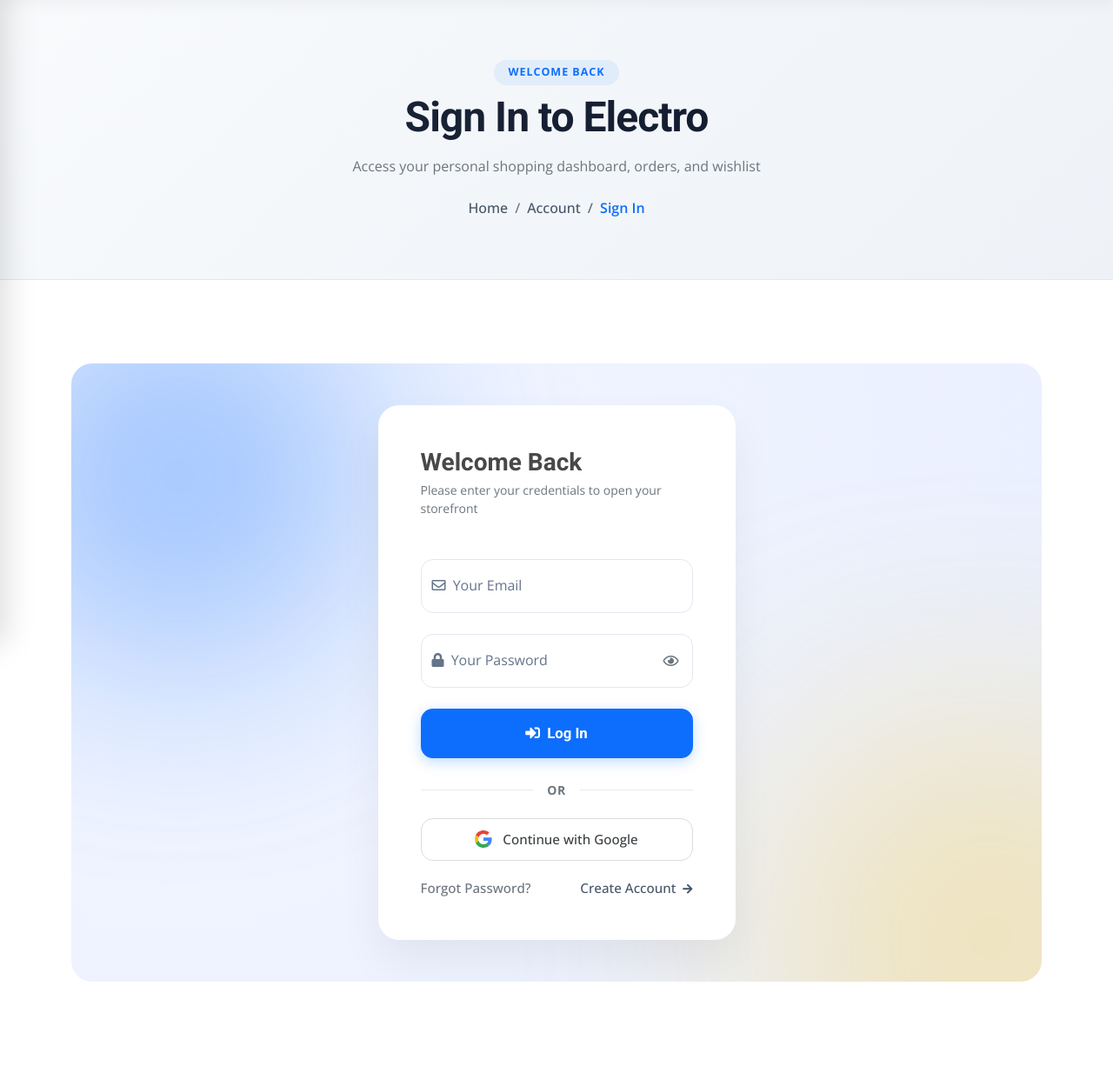
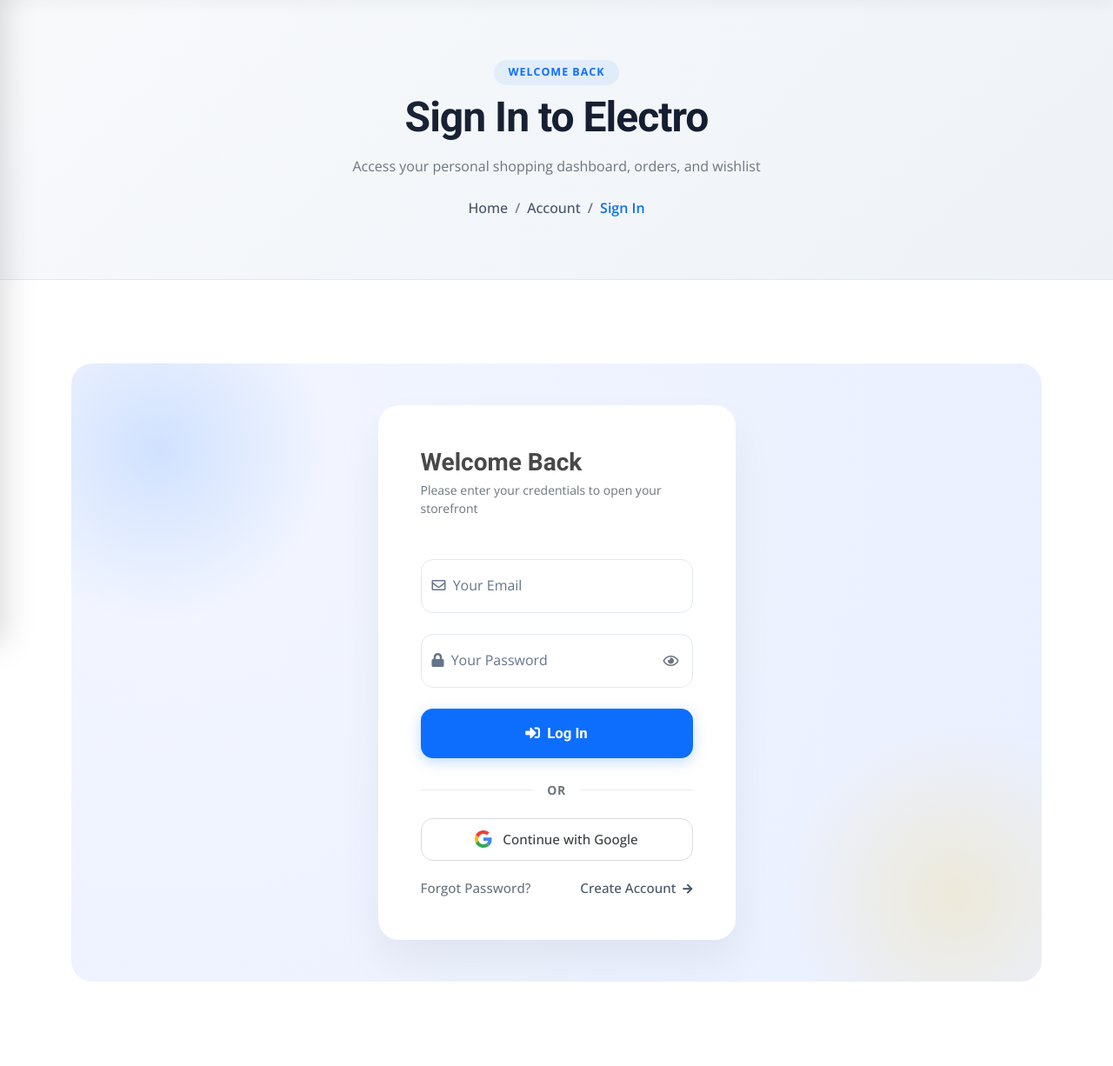
Before and after one commit to hetikpatel182-glitch/hetik-final-project, a Django app: page /login/ in a window 1280 px wide. Shown: the part 61-1287 px from the top of the page at 87% size. Run offline with Django 5.2, Linux system fonts and the light colour scheme; parts of the project's set-up code (start-up, migrations or seed data) failed here and were passed over; some libraries are stand-ins or nearby versions.

Commit message:
Speed and performance optimizations

```diff
--- a/myapp/templates/login.html
+++ b/myapp/templates/login.html
@@ -20,27 +20,20 @@
             width: 400px;
             height: 400px;
             border-radius: 50%;
-            filter: blur(120px);
-            opacity: 0.4;
+            /* Removed heavy blur filter & animation for performance */
+            opacity: 0.15;
             z-index: 1;
             pointer-events: none;
-            animation: orbFloat 12s ease-in-out infinite alternate;
         }
         .orb-1 {
-            background: #0d6efd;
+            background: radial-gradient(circle, #0d6efd 0%, transparent 70%);
             top: -100px;
             left: -100px;
         }
         .orb-2 {
-            background: #ffc107;
+            background: radial-gradient(circle, #ffc107 0%, transparent 70%);
             bottom: -100px;
             right: -100px;
-            animation-delay: -6s;
-        }
-
-        @keyframes orbFloat {
-            0% { transform: translate(0, 0) scale(1); }
-            100% { transform: translate(40px, 50px) scale(1.15); }
         }
 
         /* E-commerce Split Grid Wrapper */
--- a/myapp/views.py
+++ b/myapp/views.py
@@ -113,7 +113,7 @@ def attach_product_review_stats(products):
 
 def index(request):
     # Only show active products — use select_related to avoid N+1 on seller/seller_profile
-    products = Product.objects.filter(product_status=True).select_related('seller', 'seller__seller_profile').order_by('-id')
+    products = Product.objects.filter(product_status=True).select_related('seller', 'seller__seller_profile').order_by('-id')[:12]
     products = attach_product_review_stats(products)
     wishlist_pks = []
     if 'email' in request.session:
```
Also changed, not shown: db.sqlite3.
